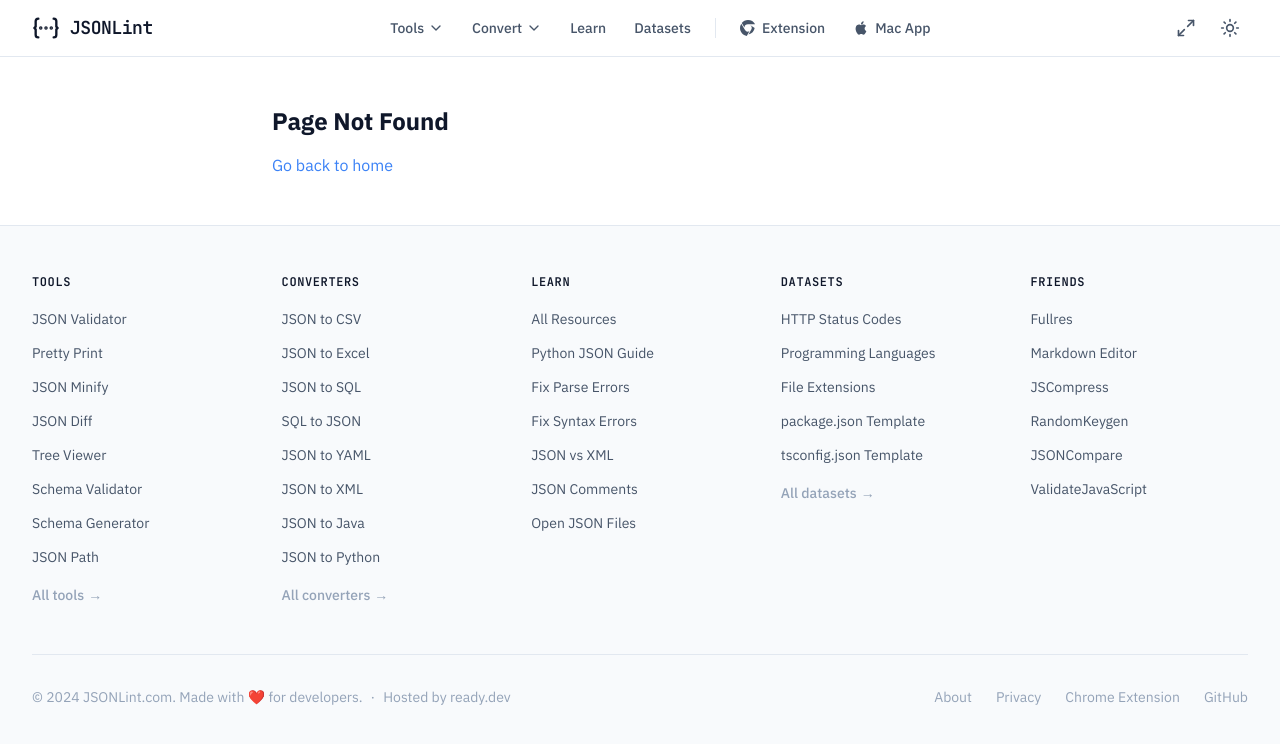
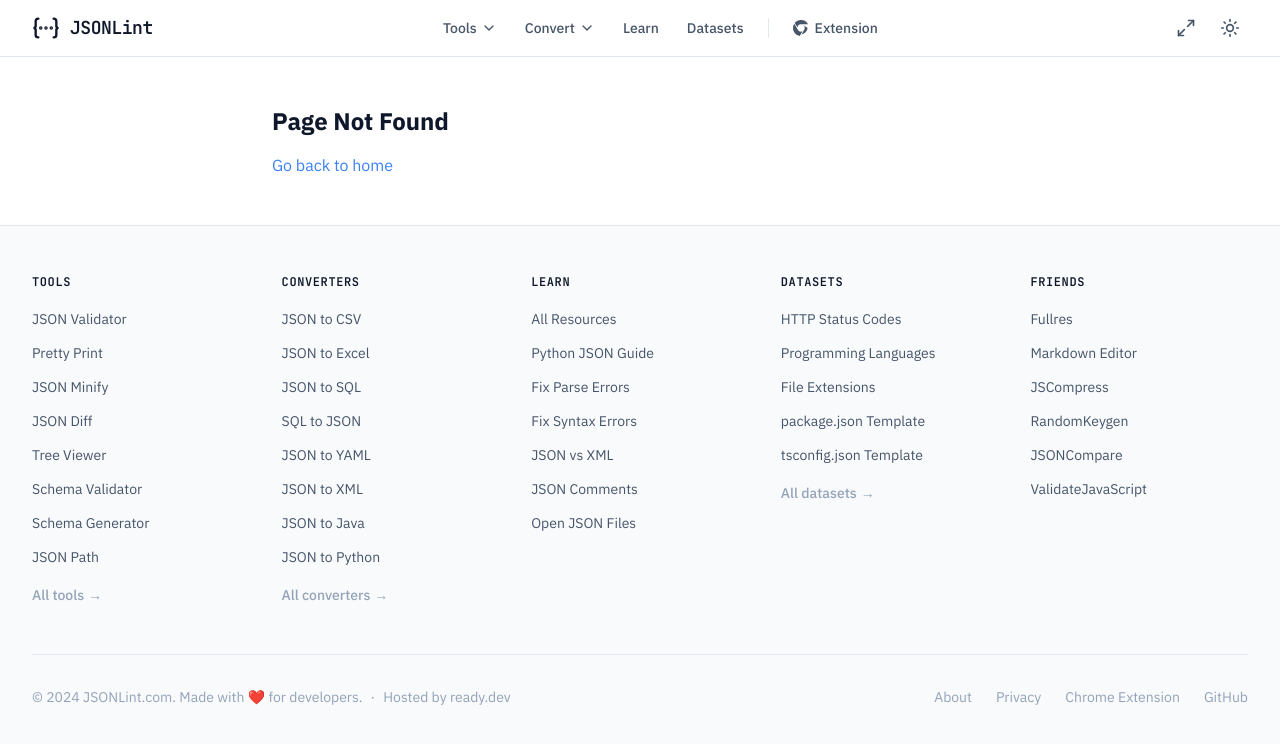
Before and after one commit to circlecell/jsonlint, a Next.js app: page / in a window 1280 px wide. Shown: the top 744 px of the page. Built offline with nearby package versions, Linux system fonts and the light colour scheme.

Commit message:
Update Header.tsx - not quite ready to link to mac app page

```diff
--- a/components/Header.tsx
+++ b/components/Header.tsx
@@ -183,14 +183,6 @@
             >
               <ChromeIcon className="w-4 h-4" />
               Extension
-            </Link>
-
-            <Link
-              href="/pro"
-              className="nav-link flex items-center gap-1.5 text-sm"
-            >
-              <AppleIcon className="w-4 h-4" />
-              Mac App
             </Link>
           </nav>
 
```
